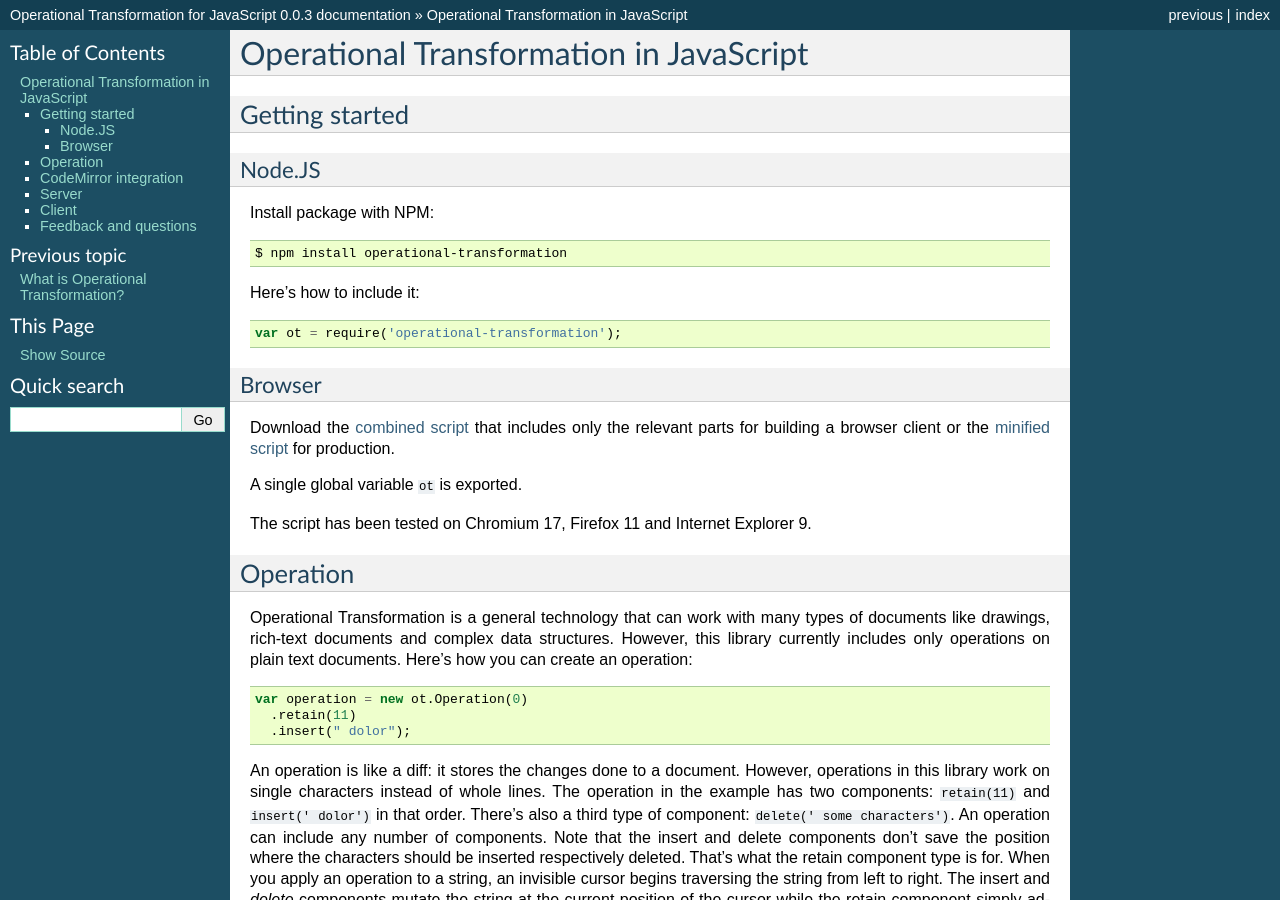
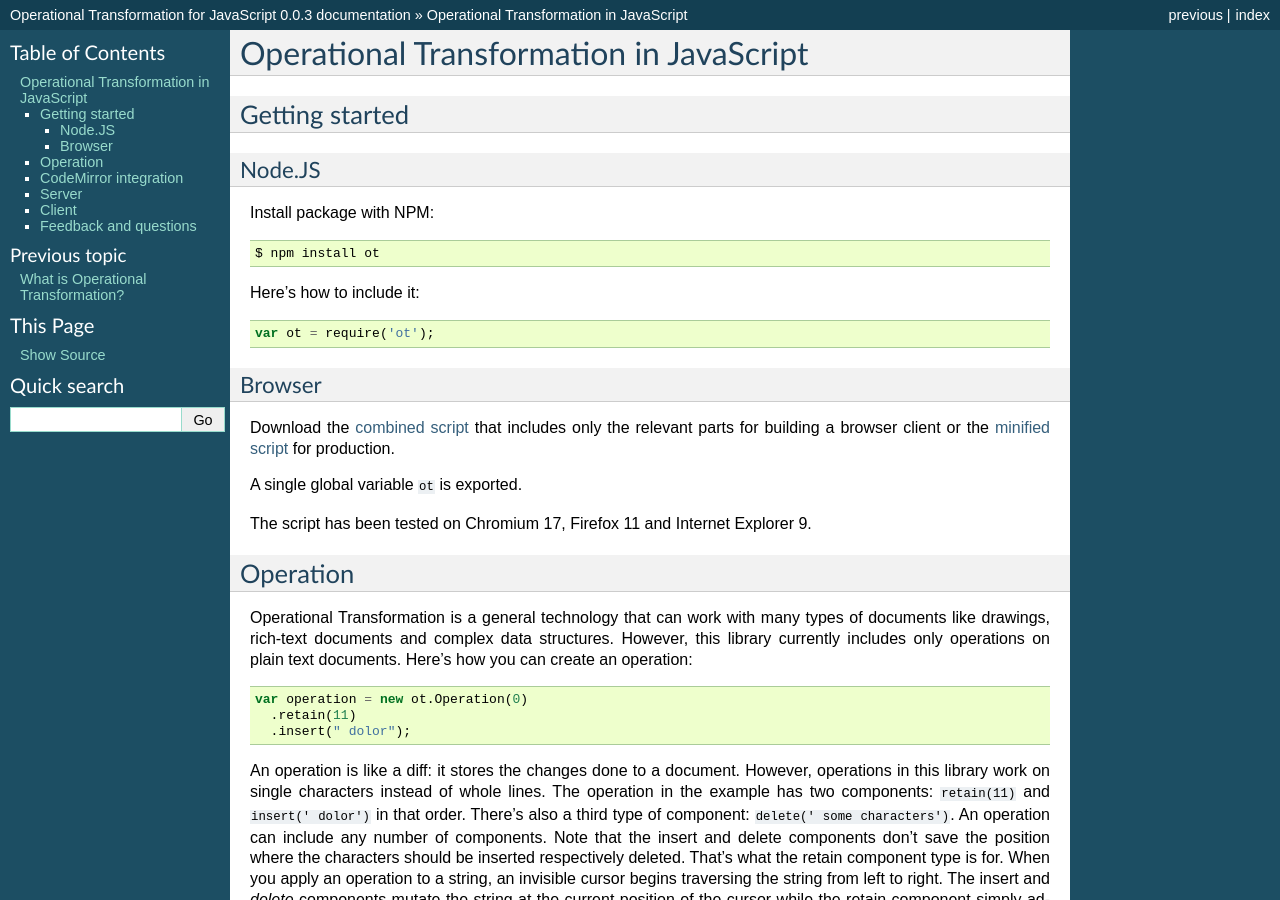
Before and after one commit to Operational-Transformation/ot.js, a Sphinx documentation site: the page built from docs/ot-for-javascript.rst, in a window 1280 px wide and 900 px high. Built offline with Sphinx 7.4.7, drawn with Linux system fonts in a browser that asks for light colours.

Commit message:
update package name in docs

```diff
--- a/docs/ot-for-javascript.rst
+++ b/docs/ot-for-javascript.rst
@@ -12,13 +12,13 @@ Install package with NPM:
 
 ::
 
-    $ npm install operational-transformation
+    $ npm install ot
 
 Here's how to include it:
 
 .. code-block:: javascript
 
-    var ot = require('operational-transformation');
+    var ot = require('ot');
 
 
 Browser
```
